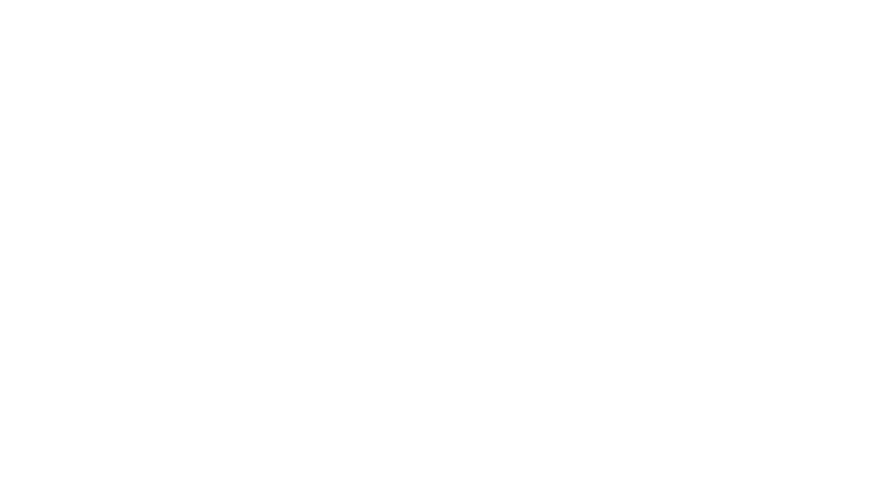
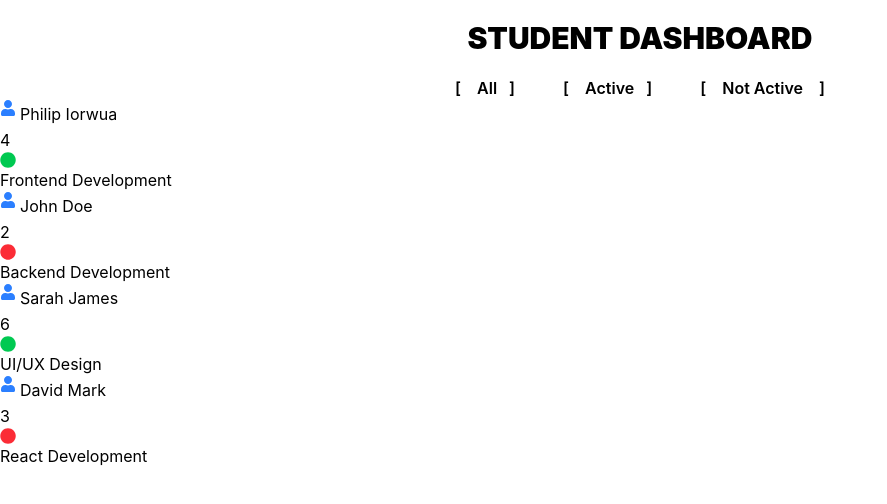
Before and after one commit to terhemeniorwua-png/-student-dashboard, a React (Vite) app: page / in a window 1280 px wide. Shown: the top 504 px of the page, without its empty margins (0-887 px from the left). Built offline with nearby package versions, Linux system fonts and the light colour scheme.

Commit message:
rendered the list of students

```diff
--- a/src/App.jsx
+++ b/src/App.jsx
@@ -1,17 +1,52 @@
 import { useState } from 'react'
 import './App.css'
-import Card from './components/Card'
-import CardStore from './components/CardStore'
+import Card from './components/StudentCard'
+import CardStore from './components/StudentList'
 import Button from './components/Button'
+import Header from './components/Header'
+import ClassList from './components/StudentList'
 
 function App() {
   const [count, setCount] = useState(0);
-  const element1 = <Button />
+
+  const students = [
+  {
+    id: 1,
+    name: "Philip Iorwua",
+    course: "Frontend Development",
+    courses: 4,
+    active: true
+  },
+  {
+    id: 2,
+    name: "John Doe",
+    course: "Backend Development",
+    courses: 2,
+    active: false
+  },
+  {
+    id: 3,
+    name: "Sarah James",
+    course: "UI/UX Design",
+    courses: 6,
+    active: true
+  },
+  {
+    id: 4,
+    name: "David Mark",
+    course: "React Development",
+    courses: 3,
+    active: false
+  }
+];
+
+
 
   return (
     <>
 
-
+    <Header />
+    <ClassList student={ students }/>
     </>
   )
 }
--- a/src/components/Button.jsx
+++ b/src/components/Button.jsx
@@ -4,6 +4,7 @@
     return (
 
         <>
+
         </>
      );
 }
--- a/src/components/Card.jsx
+++ b/src/components/Card.jsx
@@ -1,7 +1,11 @@
-const Card = ( {button}) => {
+
+
+const Card = ({children}) => {
     return (
         <>
-
+            <div className="border border-dotted p-2">
+                {children}
+            </div>
         </>
      );
 }
--- /dev/null
+++ b/src/components/Header.jsx
@@ -0,0 +1,35 @@
+
+
+const Head = () => {
+    return (
+        <>
+            <h1 className="font-black text-3xl text-center pt-5">STUDENT DASHBOARD</h1>
+        </>
+     );
+}
+
+const Nav = () => {
+    return (
+            <>
+                <nav>
+                    <ul className="flex gap-12 pt-5 items-cneter justify-center font-semibold">
+                        <li>[ &ensp;  All &ensp;]</li>
+                        <li>[ &ensp; Active &ensp;]</li>
+                        <li>[ &ensp; Not Active &ensp; ]</li>
+                    </ul>
+                </nav>
+            </>
+     );
+}
+
+
+const Header = () => {
+    return (
+        <>
+            <Head />
+            <Nav />
+        </>
+     );
+}
+
+export default Header;
--- /dev/null
+++ b/src/components/StudentCard.jsx
@@ -0,0 +1,9 @@
+const Card = ( {button}) => {
+    return (
+        <>
+
+        </>
+     );
+}
+
+export default Card;
--- /dev/null
+++ b/src/components/StudentList.jsx
@@ -0,0 +1,26 @@
+import { FaCircle, FaUser } from "react-icons/fa";
+import { FaPlaneCircleCheck, FaPlaneCircleExclamation } from "react-icons/fa6";
+
+
+const ClassList = (props) => {
+    return (
+        <>
+           {
+            props.student.map(student =>{
+                return(
+                    <div>
+                     <div className="flex items-center gap-1 space-y-3">
+                            <FaUser  className="text-blue-500"/>
+                            <p>{student.name}</p>
+                                </div>
+                                <p>{student.courses}</p>
+                                <p><FaCircle className={student.active === true? 'text-green-500' : 'text-red-500'}/> {student.active}</p>
+                                <p>{student.course}</p></div>
+                )
+            })
+           }
+        </>
+     );
+}
+
+export default ClassList;
```
Also changed, not shown: src/components/CardStore.jsx (deleted, +0 -11 lines), src/components/FilterButton.jsx (added), 1 other file (tests, documents, lock files or other folders).
